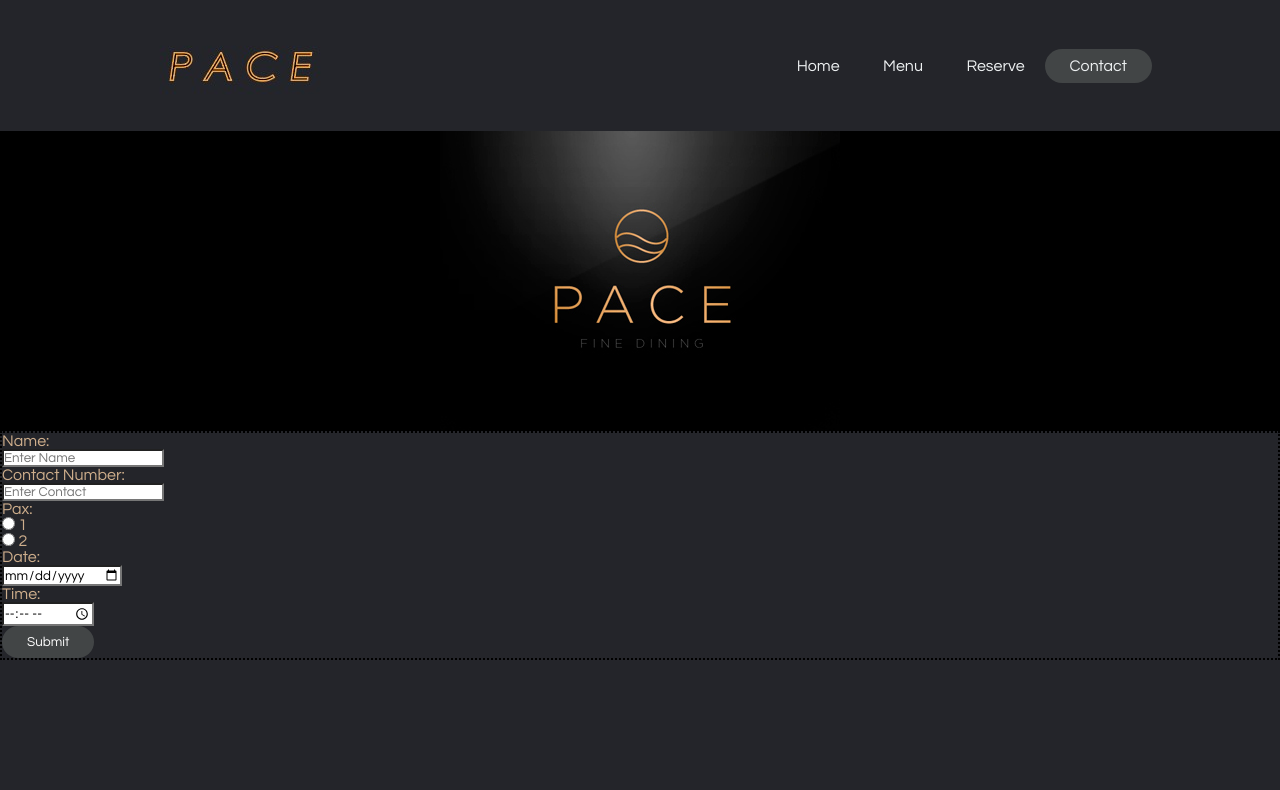
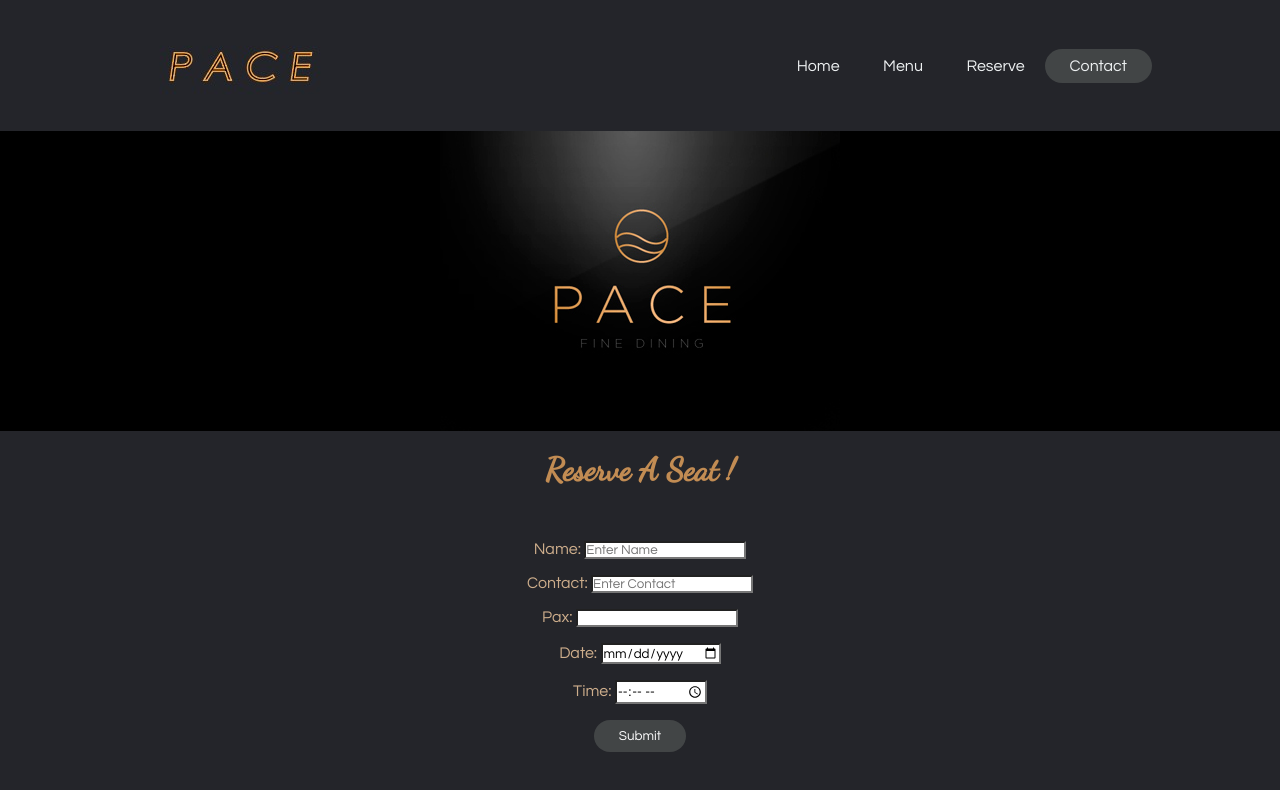
Before and after one commit to OngWeiLun/ID-Assignment1, a plain HTML site: page reserve.html in a window 1280 px wide. Drawn offline with Linux system fonts and the light colour scheme.

Commit message:
tidied up Reserve page, added reserve.js

```diff
--- a/reserve.css
+++ b/reserve.css
@@ -1,3 +1,5 @@
+@import url('https://fonts.googleapis.com/css2?family=Dancing+Script:wght@500&display=swap');
+
 *{
     font-family: 'Century Gothic';
     box-sizing: border-box;
@@ -87,6 +89,16 @@ button:hover{
 form{
     display: flex;
     flex-direction: column;
-    justify-content: flex-end;
-    border: black dotted 2px;
+    justify-content: center;
+    align-items: center;
+    text-align: center;
+    padding-top: 2em;
 }
+
+h1{
+    color: #c28c53;
+    margin:20px;
+    font-family: "Dancing Script", sans-serif;
+    text-align: center;
+    padding: 0;
+}
--- a/reserve.html
+++ b/reserve.html
@@ -23,54 +23,54 @@
         <img src = 'logos\restaurantlogo.jpg' alt = 'Banner'>
     </div>
 
+    <div id = 'heading'>
+        <h1>Reserve A Seat !</h1>
+    </div>
+
     <form>
         <div>
-            <label class = 'label'> Name:
-                <br><input type = "text" placeholder = "Enter Name" required>
+            <label class = 'label' for = 'Name'> Name:
+                <input name = 'Name' type = "text" placeholder = "Enter Name" required>
             </label>
         </div>
-        <!-- <br>
-        <br> -->
+        <br>
         <div>
-            <label class = 'label'> Contact Number:
-                <br><input type = "tel" placeholder = "Enter Contact" required>
+            <label class = 'label' for = 'Contact'> Contact:
+                <input name = 'Contact' type = "tel" placeholder = "Enter Contact" required>
             </label>
         </div>
-        <!-- <br>
-        <br> -->
+        <br>
         <div>
-            <label class = 'label'>Pax:
-                <br>
-                <input type="radio" id="1" name="pax" value = "1">
-                <label for="1">1</label>
-                <br>
-                <input type = "radio" id = "2" name = "pax" value = "2">
-                <label for = "2">2</label>
+            <label class = 'label' for = 'Pax'>Pax:
+
+                <input type = 'number' name = 'Pax' id = 'pax'>
             </label>
         </div>
-        <!-- <br>
-        <br> -->
+
+        <br>
         <div>
-            <label class = label>
+            <label class = label for = 'Date'>
                 Date:
-                <br>
-                <input type = 'date'>
+
+                <input type = 'date' id = 'date' name = 'Date'>
             </label>
         </div>
-        <!-- <br>
-        <br> -->
+        <br>
         <div>
-            <label class = 'label'>
+            <label for = 'Time' class = 'label'>
                 Time:
-                <br>
-                <input type = 'time'>
+
+                <input type = 'time' name = 'Time' id = 'time'>
             </label>
         </div>
-        <!-- <br>
-        <br> -->
+        <br>
         <div>
-            <input class="sub" type="submit" value="Submit">
+            <input onclick = "logfunction()" class="sub" type="submit" value="Submit">
         </div>
     </form>
+
+
+    <script type = "text/javascript" src="reserve.js">
+    </script>
 </body>
 </html>
--- /dev/null
+++ b/reserve.js
@@ -0,0 +1,8 @@
+function logfunction(){
+    var info = document.getElementsByTagName("input")
+    for(let i = 0; i < info.length;i++){
+      if (info[i].value !== "Submit"){
+        console.log(info[i].value);
+      }
+    }
+}
```
